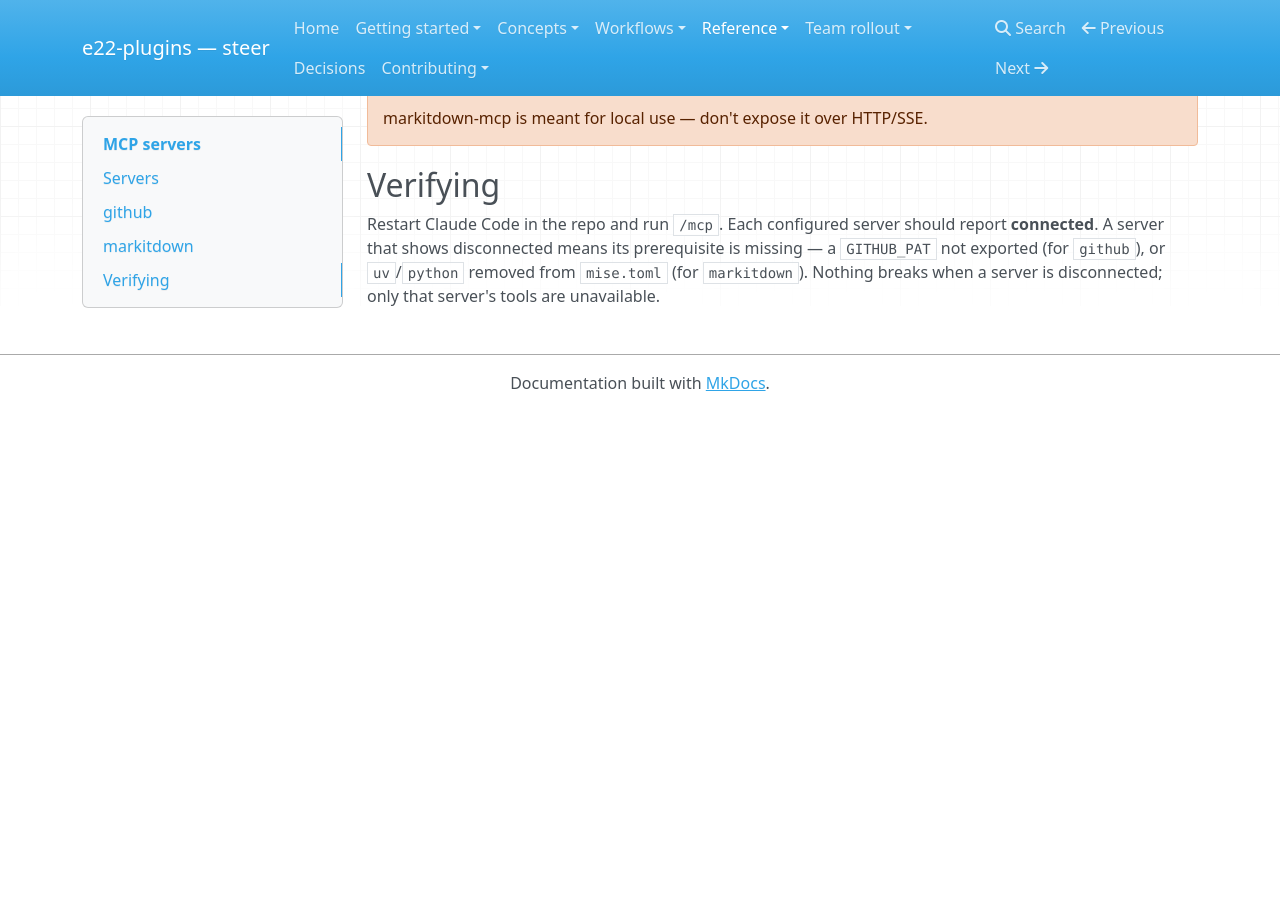
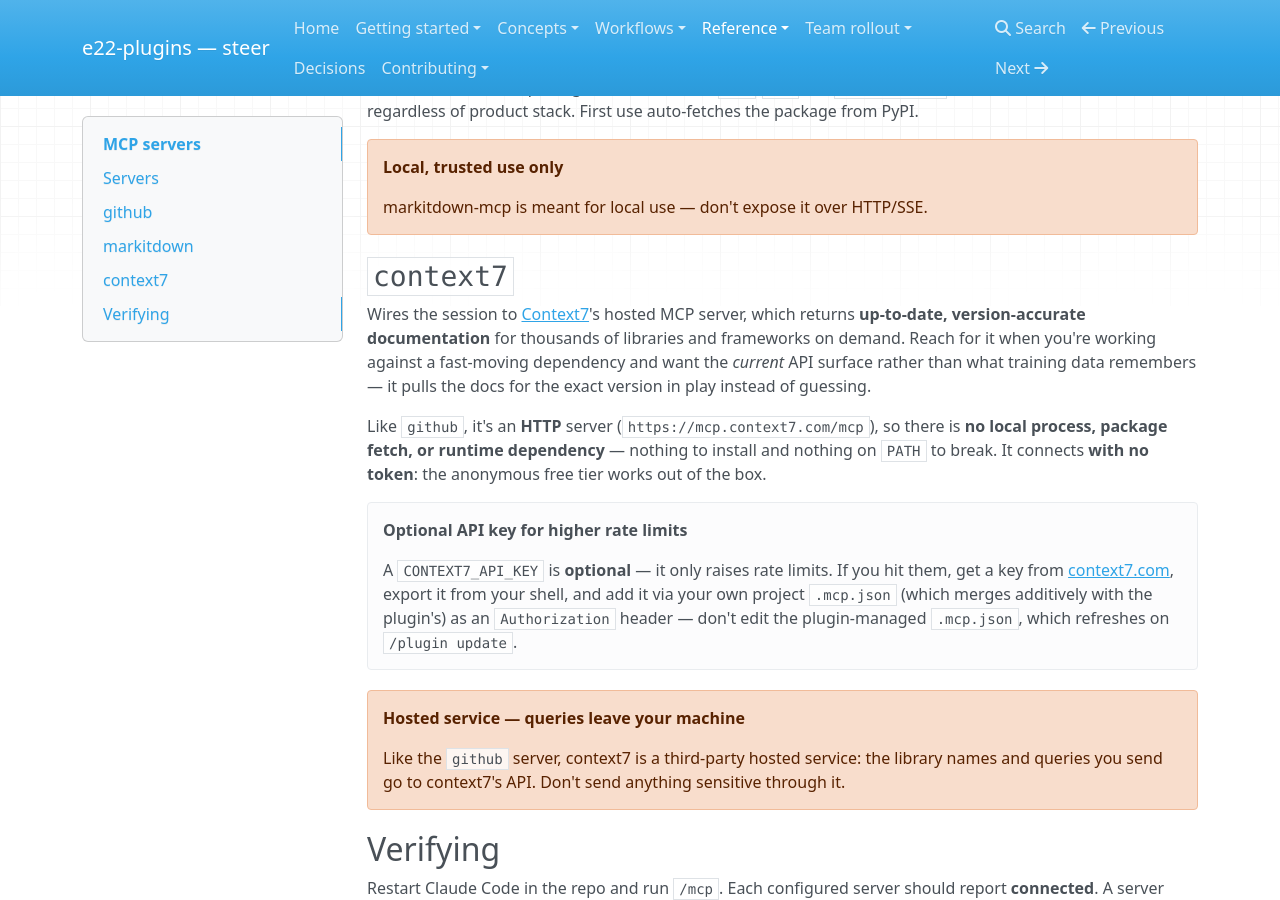
Before and after one commit to element22llc/e22-plugins, an MkDocs documentation site: the page built from docs/reference/mcp-servers.md, in a window 1280 px wide and 900 px high, scrolled down 1503 px. Built offline with MkDocs 1.6.1, drawn with Linux system fonts in a browser that asks for light colours; nearby versions of some CDN libraries; before the commit the page ends 1914 px from its top, so only the background shows below that; some of the changed text lies outside the part shown.

Commit message:
feat(mcp): ship the context7 library-docs MCP server in the plugin
Add context7 to plugins/steer/.mcp.json so every steer session gets
up-to-date, version-accurate library/API documentation on demand. It
uses context7's hosted HTTP transport (https://mcp.context7.com/mcp) —
like the github server there is no local process, package fetch, or
runtime dependency, so it connects out of the box with no token (the
anonymous free tier). A CONTEXT7_API_KEY is optional and only raises
rate limits; users add it via their own project .mcp.json (merges
additively) rather than editing the plugin-managed config.

- New context7 entry in plugins/steer/.mcp.json (http transport).
- CHANGELOG ## steer [Unreleased] "Added" bullet.
- docs/reference/mcp-servers.md: table row + section (optional key,
  hosted-service data-flow caveat).
- scaffold README.md: "Library docs MCP server (context7)" section.

Complements markitdown/Read (document conversion) by covering live
library docs, not files handed over. No per-repo state; refreshes on
/plugin update.

Co-Authored-By: Claude Opus 4.8 (1M context) <noreply@anthropic.com>

```diff
--- a/docs/reference/mcp-servers.md
+++ b/docs/reference/mcp-servers.md
@@ -27,6 +27,7 @@ server-by-server content is reconciled by hand against the source of truth.
 | --- | --- | --- | --- |
 | `github` | HTTP (`api.githubcopilot.com/mcp/`) | `${GITHUB_PAT}` (your shell) | Read issues, comment on PRs, inspect workflow runs. |
 | `markitdown` | local process (`uvx markitdown-mcp`) | none | Convert provided Office documents to Markdown. |
+| `context7` | HTTP (`mcp.context7.com/mcp`) | none (optional `CONTEXT7_API_KEY`) | Pull up-to-date, version-accurate library/API documentation on demand. |
 
 ## `github`
 
@@ -67,6 +68,31 @@ use auto-fetches the package from PyPI.
 !!! warning "Local, trusted use only"
     markitdown-mcp is meant for local use — don't expose it over HTTP/SSE.
 
+## `context7`
+
+Wires the session to [Context7](https://context7.com)'s hosted MCP server, which
+returns **up-to-date, version-accurate documentation** for thousands of libraries
+and frameworks on demand. Reach for it when you're working against a fast-moving
+dependency and want the *current* API surface rather than what training data
+remembers — it pulls the docs for the exact version in play instead of guessing.
+
+Like `github`, it's an **HTTP** server (`https://mcp.context7.com/mcp`), so there
+is **no local process, package fetch, or runtime dependency** — nothing to install
+and nothing on `PATH` to break. It connects **with no token**: the anonymous free
+tier works out of the box.
+
+!!! tip "Optional API key for higher rate limits"
+    A `CONTEXT7_API_KEY` is **optional** — it only raises rate limits. If you hit
+    them, get a key from [context7.com](https://context7.com), export it from your
+    shell, and add it via your own project `.mcp.json` (which merges additively
+    with the plugin's) as an `Authorization` header — don't edit the
+    plugin-managed `.mcp.json`, which refreshes on `/plugin update`.
+
+!!! warning "Hosted service — queries leave your machine"
+    Like the `github` server, context7 is a third-party hosted service: the
+    library names and queries you send go to context7's API. Don't send anything
+    sensitive through it.
+
 ## Verifying
 
 Restart Claude Code in the repo and run `/mcp`. Each configured server should
```
Also changed, not shown: CHANGELOG.md (+11 -0 lines), plugins/steer/templates/scaffold/README.md (+9 -0 lines), 1 other file.
